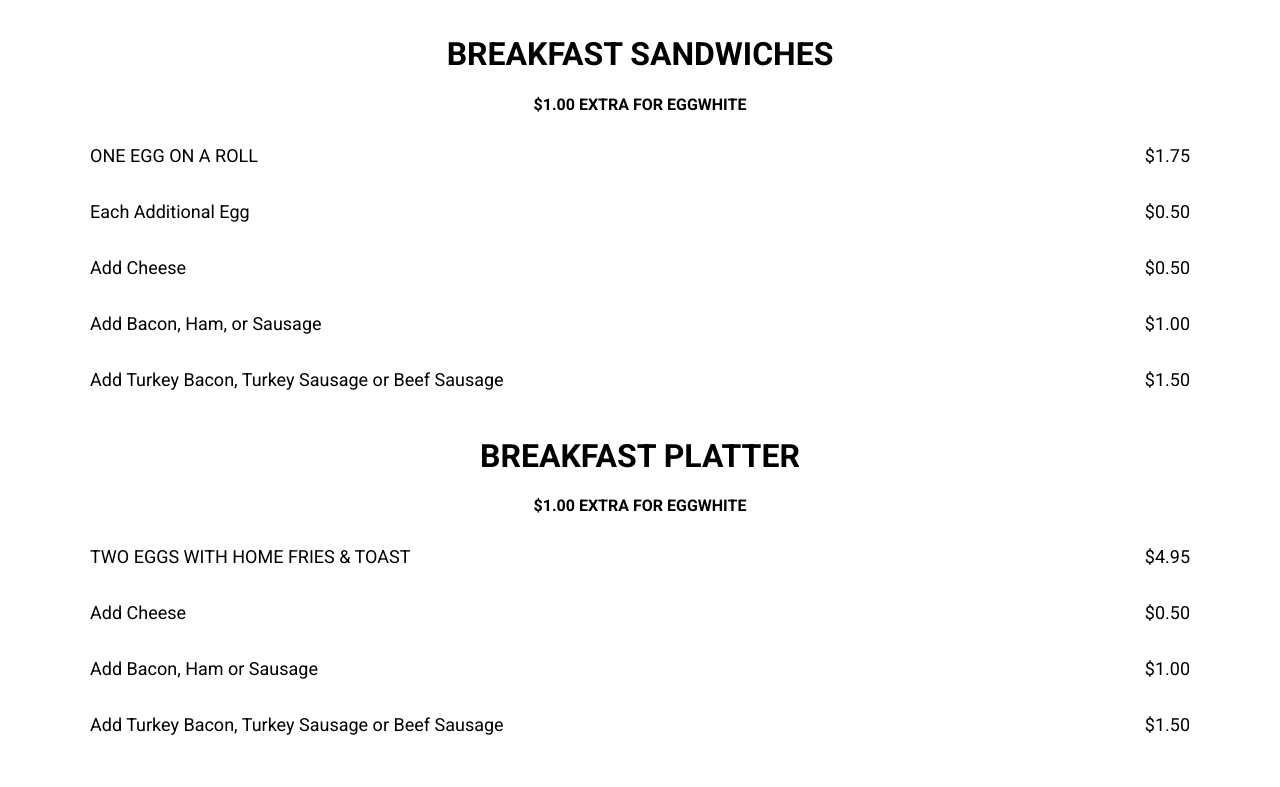
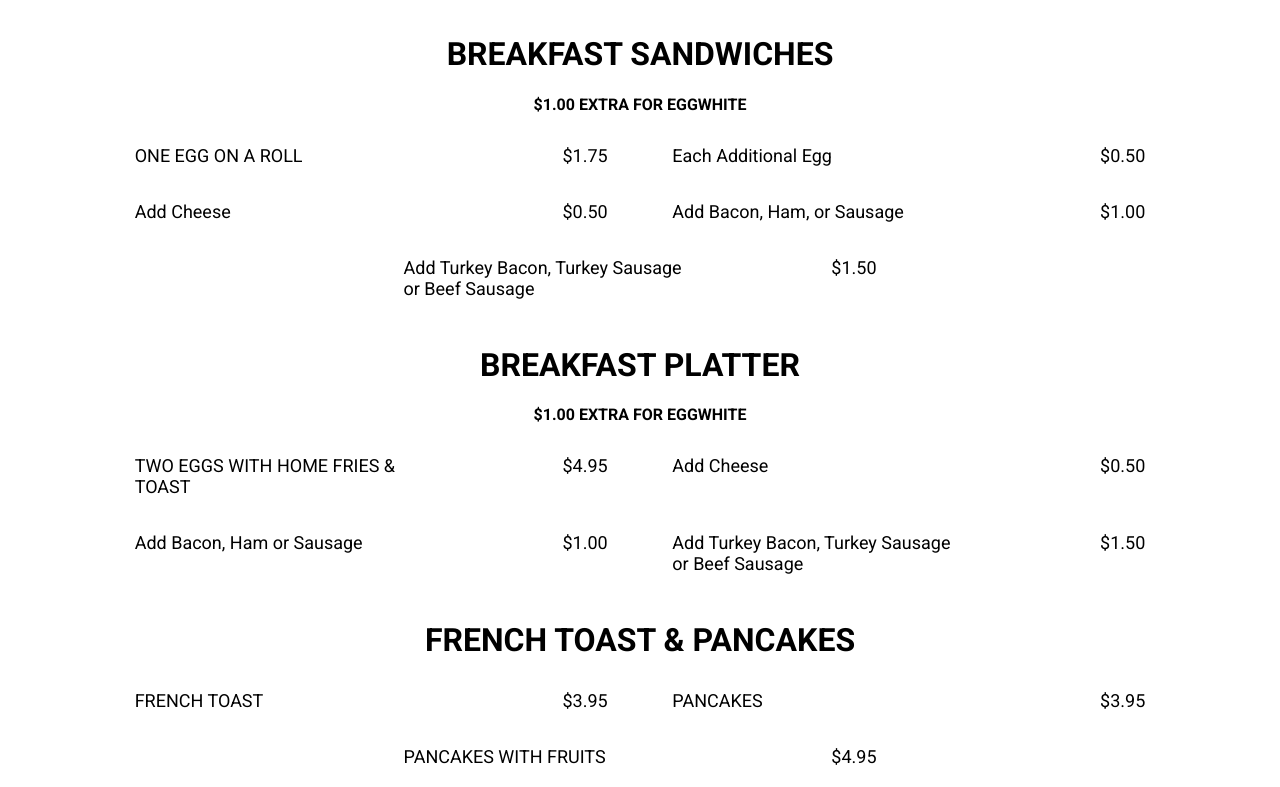
Before and after one commit to dpark926/tabletime, a React (Create React App) app in the folder tabletime/: page /breakfast/breakfast in a window 1280 px wide. Shown: the part 460-1247 px from the top of the page. Built offline with nearby package versions, Linux system fonts and the light colour scheme.

Commit message:
two columns for menu items in desktop - responsive

```diff
--- a/tabletime/src/App.css
+++ b/tabletime/src/App.css
@@ -9,15 +9,41 @@
 }
 
 main {
-  margin-left: 10px;
-  margin-right: 10px;
   position: absolute;
   height: 100%;
+  width: 100%;
 }
 
-@media only screen and (min-width: 1200px) {
+/* iPhone6 */
+@media only screen and (min-width: 321px) {
   main {
-    margin: 0;
-    width: 100%;
   }
 }
+
+/* iPad Mini */
+@media only screen and (min-width: 415px) {
+  main {
+    /* margin: 0; */
+  }
+}
+
+/* iPad */
+@media only screen and (min-width: 601px) {
+  main {
+  }
+}
+
+@media only screen and (min-width: 769px) {
+  main {
+  }
+}
+
+@media only screen and (min-width: 993px) {
+  main {
+  }
+}
+
+@media only screen and (min-width: 1201px) {
+  main {
+  }
+}
--- a/tabletime/src/styles/BreakfastLunch.css
+++ b/tabletime/src/styles/BreakfastLunch.css
@@ -5,14 +5,37 @@
   justify-content: center;
   padding-top: 10px;
   padding-bottom: 10px;
-  font-size: 1.125em;
   /* border-bottom: 1px solid black; */
+}
+
+@media only screen and (min-width: 321px) {
+  .breakfast-container {
+    font-size: 1.125em;
+  }
+}
+
+@media only screen and (min-width: 600px) {
+  .breakfast-container {
+    max-width: 700px;
+    margin: auto;
+  }
+}
+
+@media only screen and (min-width: 768px) {
+  .breakfast-container {
+    max-width: 900px;
+  }
+}
+
+@media only screen and (min-width: 992px) {
+  .breakfast-container {
+    max-width: 1100px;
+  }
 }
 
 @media only screen and (min-width: 1200px) {
   .breakfast-container {
     max-width: 1100px;
-    margin: auto;
   }
 }
 
@@ -46,10 +69,28 @@
    /* border-bottom: 1px solid black; */
  }
 
+ @media only screen and (min-width: 600px) {
+   .lunch-container {
+     max-width: 700px;
+     margin: auto;
+   }
+ }
+
+ @media only screen and (min-width: 768px) {
+   .lunch-container {
+     max-width: 900px;
+   }
+ }
+
+ @media only screen and (min-width: 992px) {
+   .lunch-container {
+     max-width: 1100px;
+   }
+ }
+
  @media only screen and (min-width: 1200px) {
    .lunch-container {
      max-width: 1100px;
-     margin: auto;
    }
  }
 
--- a/tabletime/src/styles/EachMenu.css
+++ b/tabletime/src/styles/EachMenu.css
@@ -1,7 +1,30 @@
-@media only screen and (min-width: 1200px) {
+.contents {
+  margin-left: 10px;
+  margin-right: 10px;
+}
+
+@media only screen and (min-width: 601px) {
+  .contents {
+    max-width: 700px;
+  }
+}
+
+@media only screen and (min-width: 769px) {
+  .contents {
+    max-width: 768px;
+    margin: auto;
+  }
+}
+
+@media only screen and (min-width: 993px) {
   .contents {
     max-width: 1100px;
-    margin: auto;
+  }
+}
+
+@media only screen and (min-width: 1201px) {
+  .contents {
+    max-width: 1100px;
   }
 }
 
@@ -10,11 +33,27 @@
   flex-direction: column;
 }
 
+@media only screen and (min-width: 701px) {
+  .menu-wrapper {
+    flex-direction: row;
+    flex-wrap: wrap;
+    justify-content: space-evenly;
+  }
+}
+
 .item-box {
   display: flex;
   flex-direction: row;
   margin-top: 10px;
   margin-bottom: 20px;
+}
+
+@media only screen and (min-width: 701px) {
+  .item-box {
+    flex-basis: 43%;
+    margin-left: 20px;
+    margin-right: 20px;
+  }
 }
 
 .item-left {
@@ -25,7 +64,13 @@
 }
 
 .item-name {
-  font-size: 1.125em;
+  font-size: 1em;
+}
+
+@media only screen and (min-width: 321px) {
+  .item-name {
+    font-size: 1.125em;
+  }
 }
 
 .item-description {
@@ -36,10 +81,15 @@
   flex-grow: 1;
   text-align: right;
   margin-left: 10px;
-  font-size: 1.125em;
   min-width: 35%;
   max-width: 60%;
   /* border: 1px solid red; */
+}
+
+@media only screen and (min-width: 321px) {
+  .item-right {
+    font-size: 1.125em;
+  }
 }
 
 .item-price {
--- a/tabletime/src/styles/Navigation.css
+++ b/tabletime/src/styles/Navigation.css
@@ -1,7 +1,13 @@
 .navigation {
-  font-size: 1.125em;
-  position: sticky;
+  font-size: 1em;
 }
+
+@media only screen and (min-width: 321px) {
+  .navigation {
+    font-size: 1.125em;
+  }
+}
+
 
 .breakfast-lunch-link {
   color: white;
```
